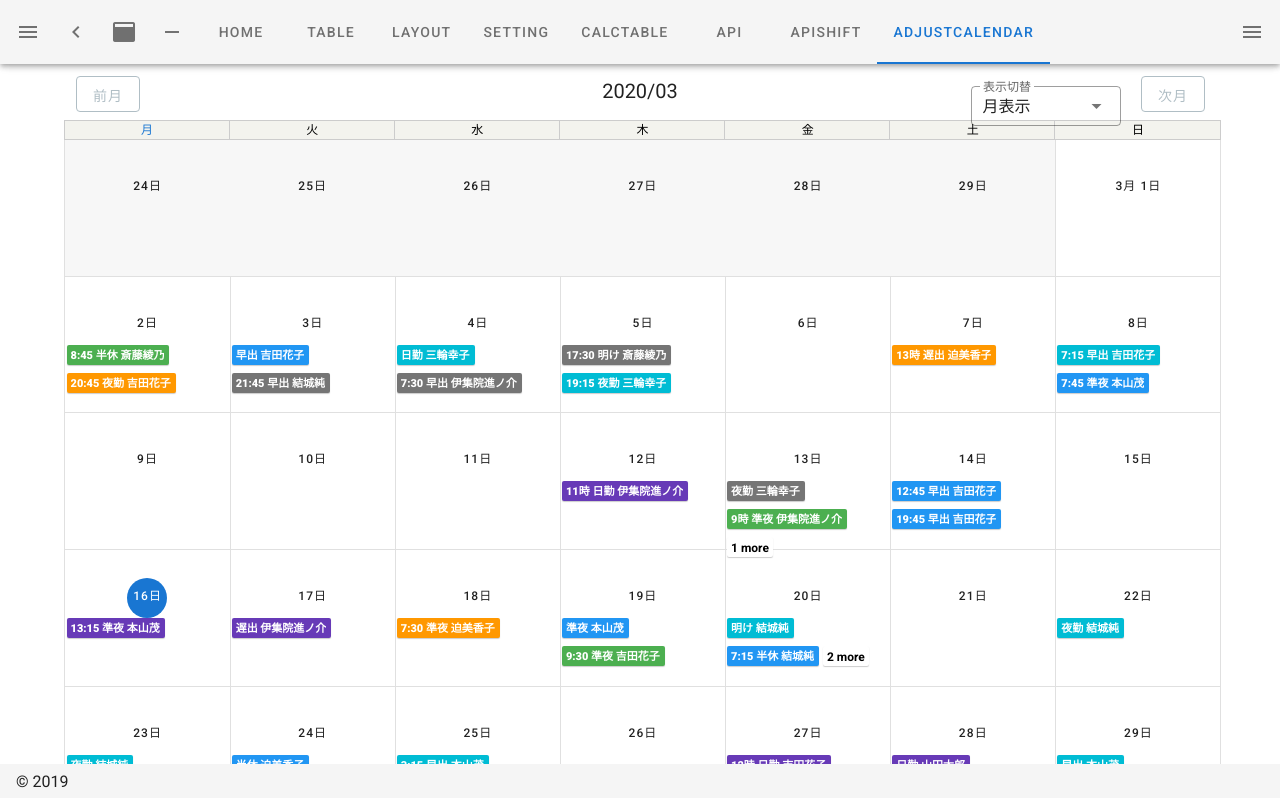
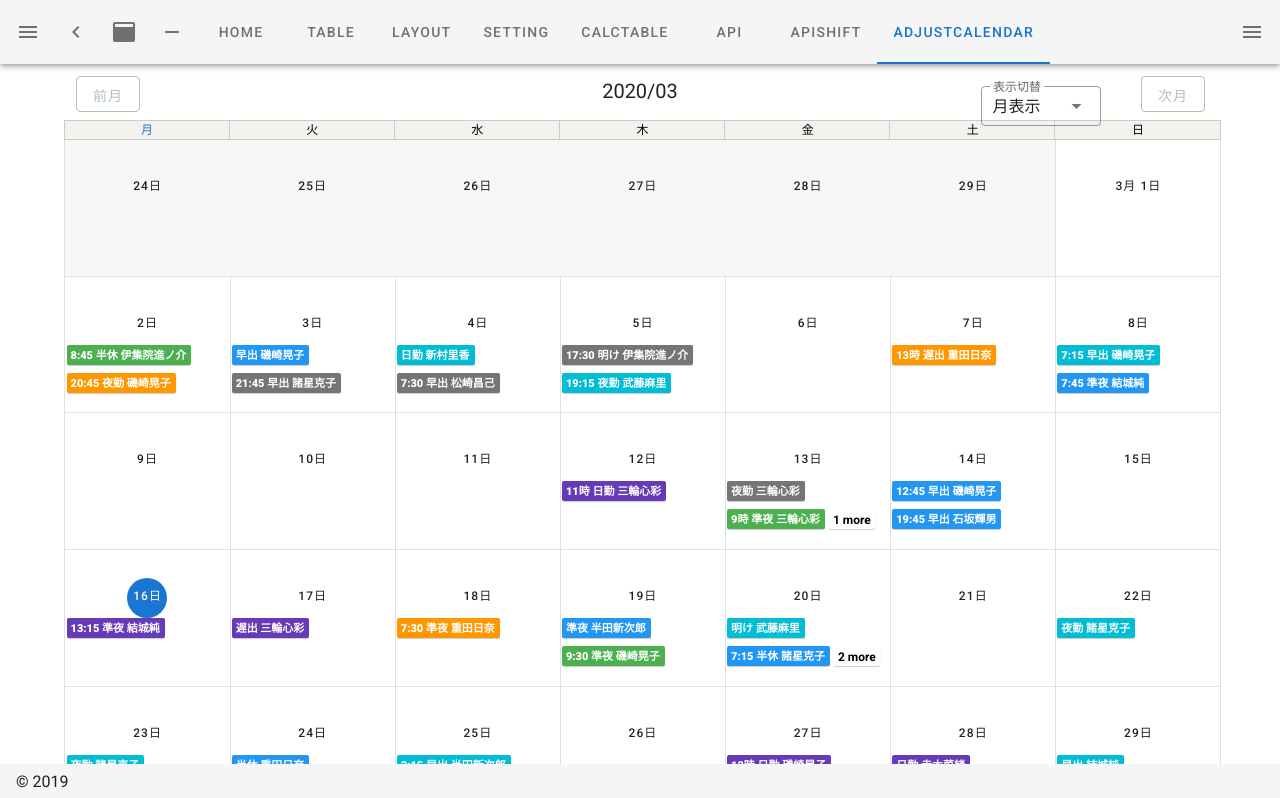
Before and after one commit to BoxPistols/nuxt-vuetify-20120, a Nuxt app: page /adjustCalendar in a window 1280 px wide. Shown: the top 798 px of the page. Built offline with nearby package versions, Linux system fonts and the light colour scheme.

Commit message:
_modal-Dialog-addEventDate

```diff
--- a/pages/adjustCalendar.vue
+++ b/pages/adjustCalendar.vue
@@ -84,7 +84,7 @@ v-app#shift_calendar
           // Modal for Add new Event
           v-dialog(v-model='dialog', persistent='', max-width='320')
             v-card.dialogCard
-              v-card-title.headline {{ titleMonth }}
+              v-card-title.headline(v-html='titleAddEvent')
               v-card-text シフト新規追加
               v-card-text
                 v-select(:items='names', label='メンバー選択', item-value='text')
@@ -139,14 +139,23 @@ export default {
         "明け",
       ],
       names: [
-        "山田太郎",
-        "吉田花子",
-        "斎藤綾乃",
-        "本山茂",
+        "赤木菜緒",
+        "成田宏美	",
+        "石坂輝男	",
+        "磯崎晃子	",
         "迫美香子",
         "伊集院進ノ介",
         "三輪幸子",
-        "結城純"
+        "結城純",
+        "半田新次郎",
+        "重田日奈",
+        "松崎昌己",
+        "玉置紗菜",
+        "三輪心彩",
+        "新村里香",
+        "武藤麻里",
+        "藤沢由紀",
+        "諸星克子",
       ],
       type: 'month',
       typeOptions: [{
@@ -272,6 +281,9 @@ export default {
     titleMonth() {
       return this.start.slice(0,7).split('-').join('/')
     },
+    titleAddEvent() {
+      return this.start.slice(5,12).split('-').join('/')
+    },
   },
   methods: {
     viewDay({date}) {
@@ -347,8 +359,8 @@ export default {
 #shift_calendar
   .selectType
     position absolute
-    right 100px
-    width 150px
+    right 120px
+    width 120px
     top 10px
   .v-toolbar__title
     &.titleMonth
```
